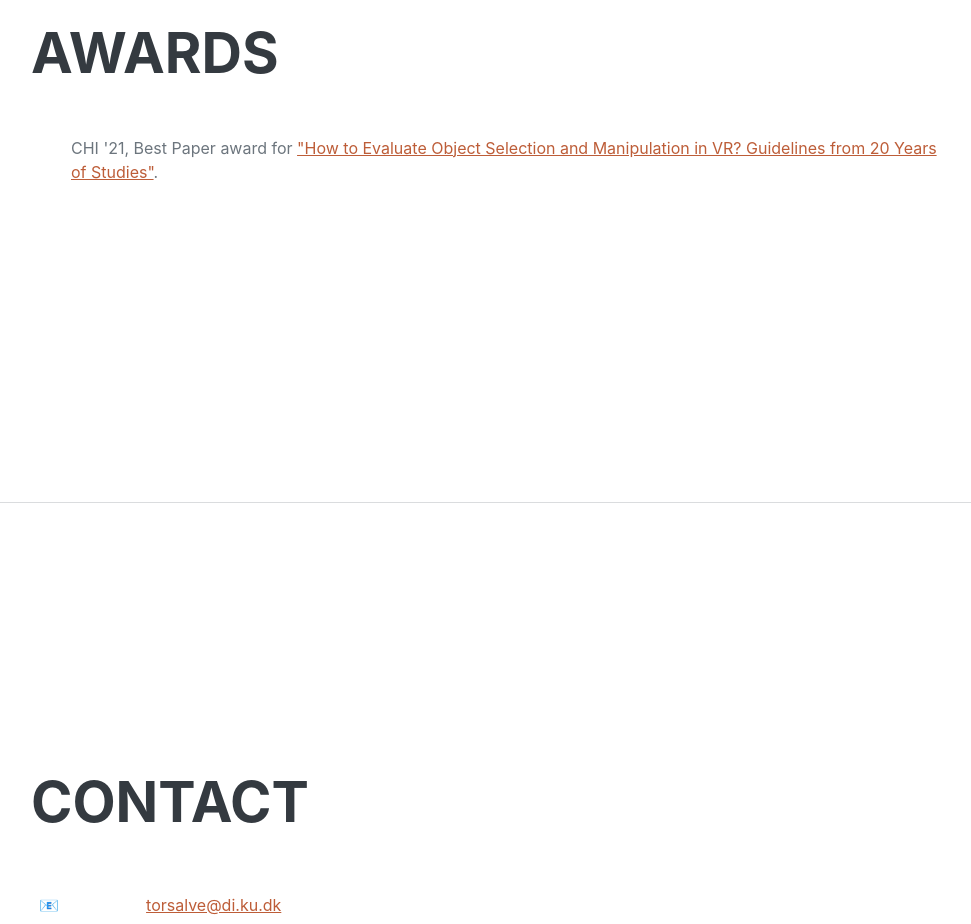
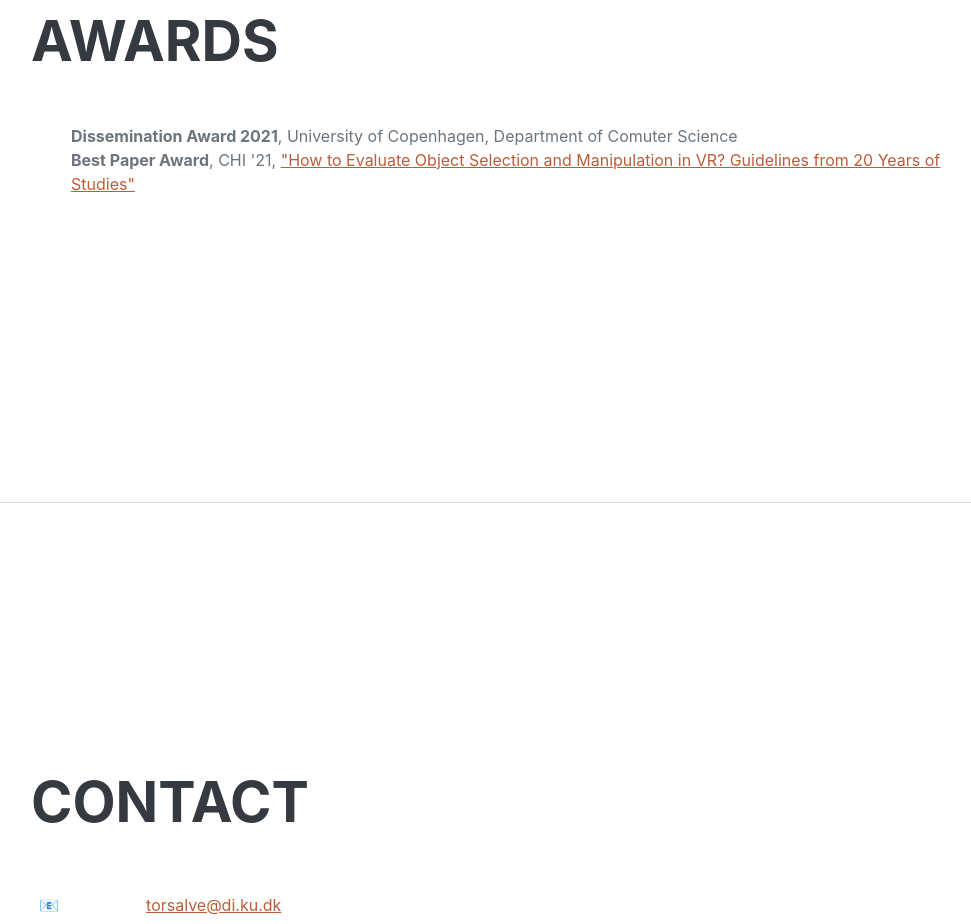
Before and after one commit to TorSalve/torsalve-homepage, a plain HTML site: page index.html in a window 1280 px wide. Shown: the part 1900-2824 px from the top of the page, without its empty margins (289-1260 px from the left). Drawn offline with nearby package versions, Linux system fonts and the light colour scheme; a web font is replaced by a local one.

Commit message:
added Dissemination Award;

```diff
--- a/index.html
+++ b/index.html
@@ -187,11 +187,15 @@
           <h2 class="mb-5">Awards</h2>
           <ul class="fa-ul mb-0">
             <li>
-              CHI '21, Best Paper award for
+              <b>Dissemination Award 2021</b>, University of Copenhagen,
+              Department of Comuter Science
+            </li>
+            <li>
+              <b>Best Paper Award</b>, CHI '21,
               <a href="https://doi.org/10.1145/3411764.3445193"
                 >"How to Evaluate Object Selection and Manipulation in VR?
                 Guidelines from 20 Years of Studies"</a
-              >.
+              >
             </li>
           </ul>
         </div>
```
